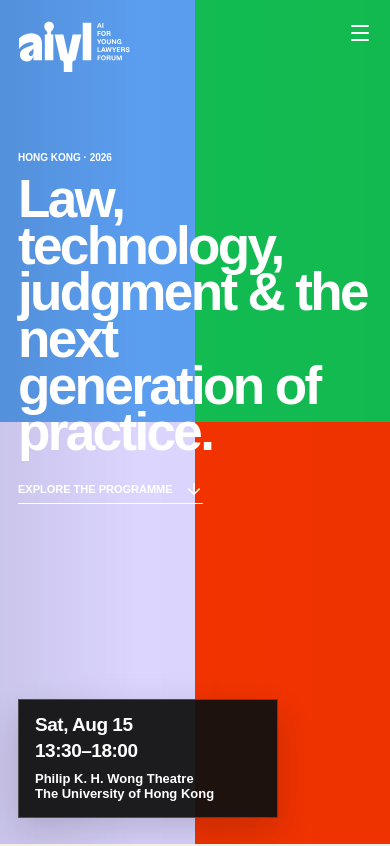
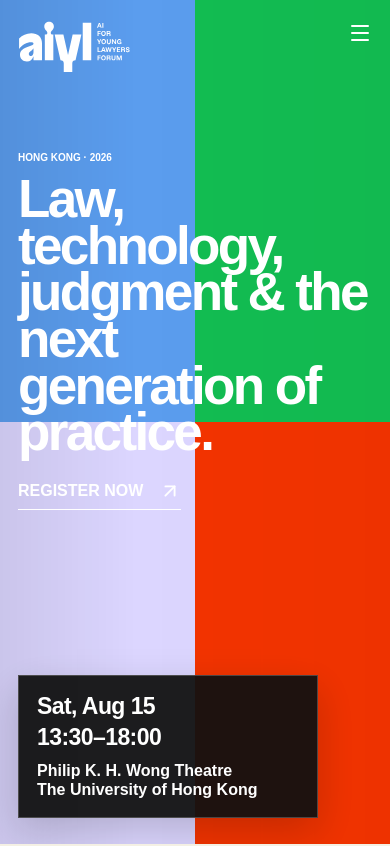
Before and after one commit to abdullahimtiazz/forum, a Next.js app: page / in a window 390 px wide. Shown: the top 846 px of the page. Built offline with nearby package versions, Linux system fonts and the light colour scheme; a web font is replaced by a local one.

Commit message:
feat: add registration CTA to hero

```diff
--- a/app/globals.css
+++ b/app/globals.css
@@ -159,7 +159,7 @@ main { overflow: clip; }
   text-transform: uppercase;
 }
 .heroCta svg { transition: transform 300ms ease; }
-.heroCta:hover svg { transform: translateY(5px); }
+.heroCta:hover svg { transform: translate(4px, -4px); }
 .heroDetails {
   position: absolute;
   left: 28px;
@@ -637,18 +637,19 @@ main { overflow: clip; }
   .heroContent { align-self: start; padding: 152px 18px 0; }
   .heroContent > p { margin-bottom: 13px; font-size: 10px; }
   .heroContent h1 { font-size: clamp(43px, 13.6vw, 58px); line-height: .88; }
-  .heroCta { margin-top: 24px; font-size: 11px; gap: 12px; }
+  .heroCta { margin-top: 24px; gap: 16px; padding-bottom: 7px; font-size: 16px; }
+  .heroCta svg { width: 22px; height: 22px; }
   .heroDetails {
     right: auto;
-    width: 260px;
+    width: 300px;
     grid-template-columns: 1fr;
-    gap: 5px;
-    padding: 15px 16px;
-    font-size: 16px;
+    gap: 6px;
+    padding: 18px;
+    font-size: 18px;
     line-height: 1.1;
   }
-  .heroDetails span:nth-child(-n+2) { font-size: 19px; }
-  .heroDetails span:last-child { grid-column: 1; margin-top: 5px; font-size: 13px; line-height: 1.15; }
+  .heroDetails span:nth-child(-n+2) { font-size: 23px; }
+  .heroDetails span:last-child { grid-column: 1; margin-top: 6px; font-size: 16px; line-height: 1.15; }
   .brandLogoImage { width: 112px; height: 51px; }
   .brandMarkCompact .brandLogoImage { width: 58px; height: 41px; }
 
--- a/app/page.tsx
+++ b/app/page.tsx
@@ -2,7 +2,7 @@
 
 import Image from "next/image";
 import { AnimatePresence, motion, useScroll, useTransform } from "motion/react";
-import { ArrowDown, ArrowUpRight, Menu, X } from "lucide-react";
+import { ArrowUpRight, Menu, X } from "lucide-react";
 import { useState } from "react";
 
 type Speaker = {
@@ -322,8 +322,16 @@ export default function Home() {
           <motion.h1 initial={{ opacity: 0, y: 50 }} animate={{ opacity: 1, y: 0 }} transition={{ delay: 0.28, duration: 0.8, ease: [0.22, 1, 0.36, 1] }}>
             Law, technology,<br />judgment &amp; the next<br />generation of practice.
           </motion.h1>
-          <motion.a className="heroCta" href="#themes" initial={{ opacity: 0 }} animate={{ opacity: 1 }} transition={{ delay: 0.8 }}>
-            Explore the programme <ArrowDown size={18} />
+          <motion.a
+            className="heroCta"
+            href="https://luma.com/3attxu5x"
+            target="_blank"
+            rel="noreferrer"
+            initial={{ opacity: 0 }}
+            animate={{ opacity: 1 }}
+            transition={{ delay: 0.8 }}
+          >
+            Register now <ArrowUpRight size={18} />
           </motion.a>
         </div>
         <div className="heroDetails">
```
